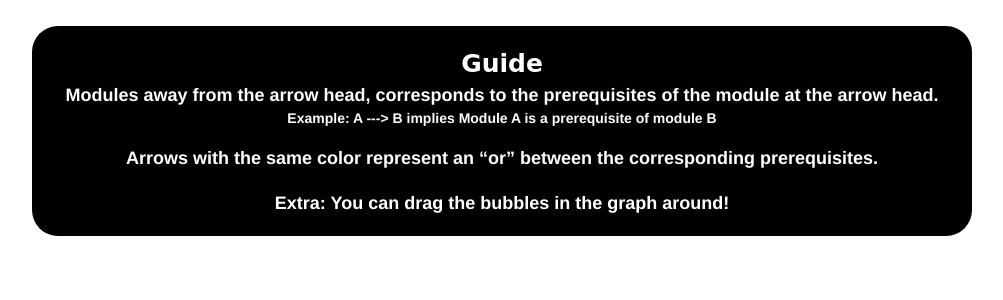
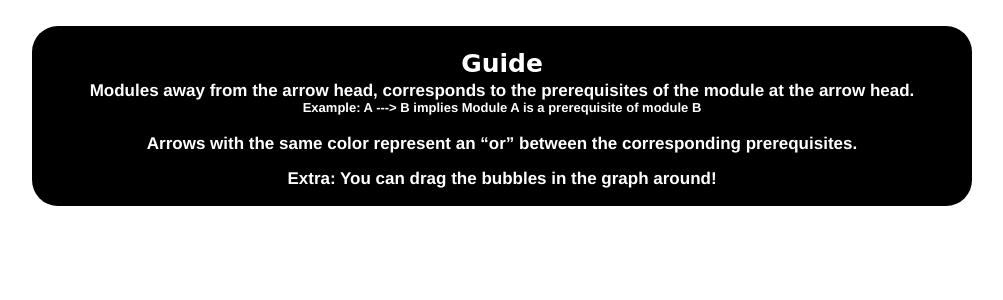
Before and after one commit to benedict-liang/NUS-SOC-Prerequisites-App, a CodeIgniter app: template application/views/core_module_graph.php in a window 1280 px wide. Shown: the part 128-428 px from the top of the page, without its empty margins (138-1141 px from the left). Run offline with CodeIgniter, Linux system fonts and the light colour scheme; the template is opened without the code that fills it, so the values that code supplies are empty; some web fonts are replaced.

Commit message:
changed guide font sizes

```diff
--- a/static/css/module_graph_main.css
+++ b/static/css/module_graph_main.css
@@ -94,6 +94,15 @@
 	font-size: 25px;
 }
 
+.guide_title h3{
+	font-size: 17px;
+	line-height: 17px;
+}
+
+.guide_title h4{
+	font-size: 13px;
+}
+
 .mod_title{
 	margin-bottom: 1em;
 }
```
